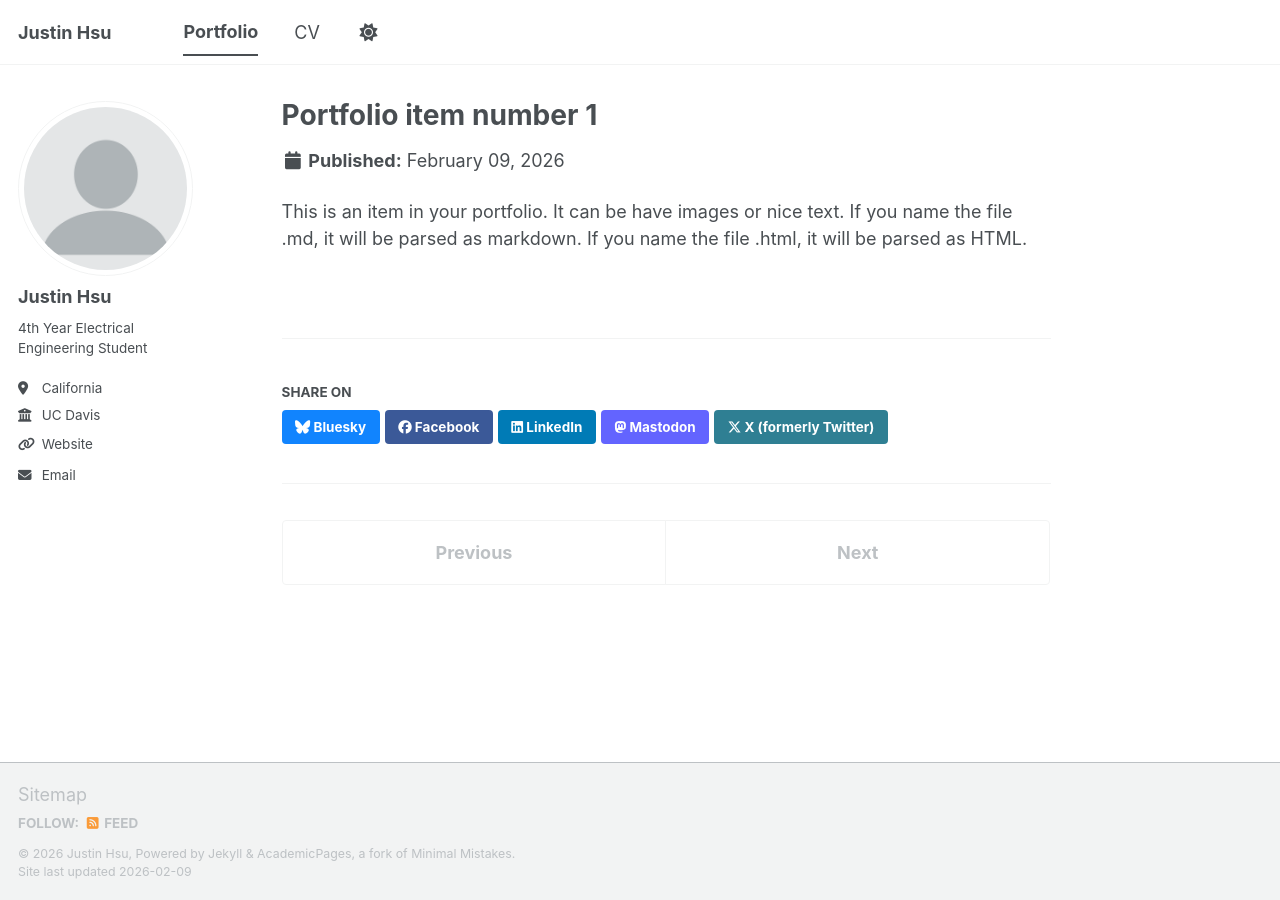
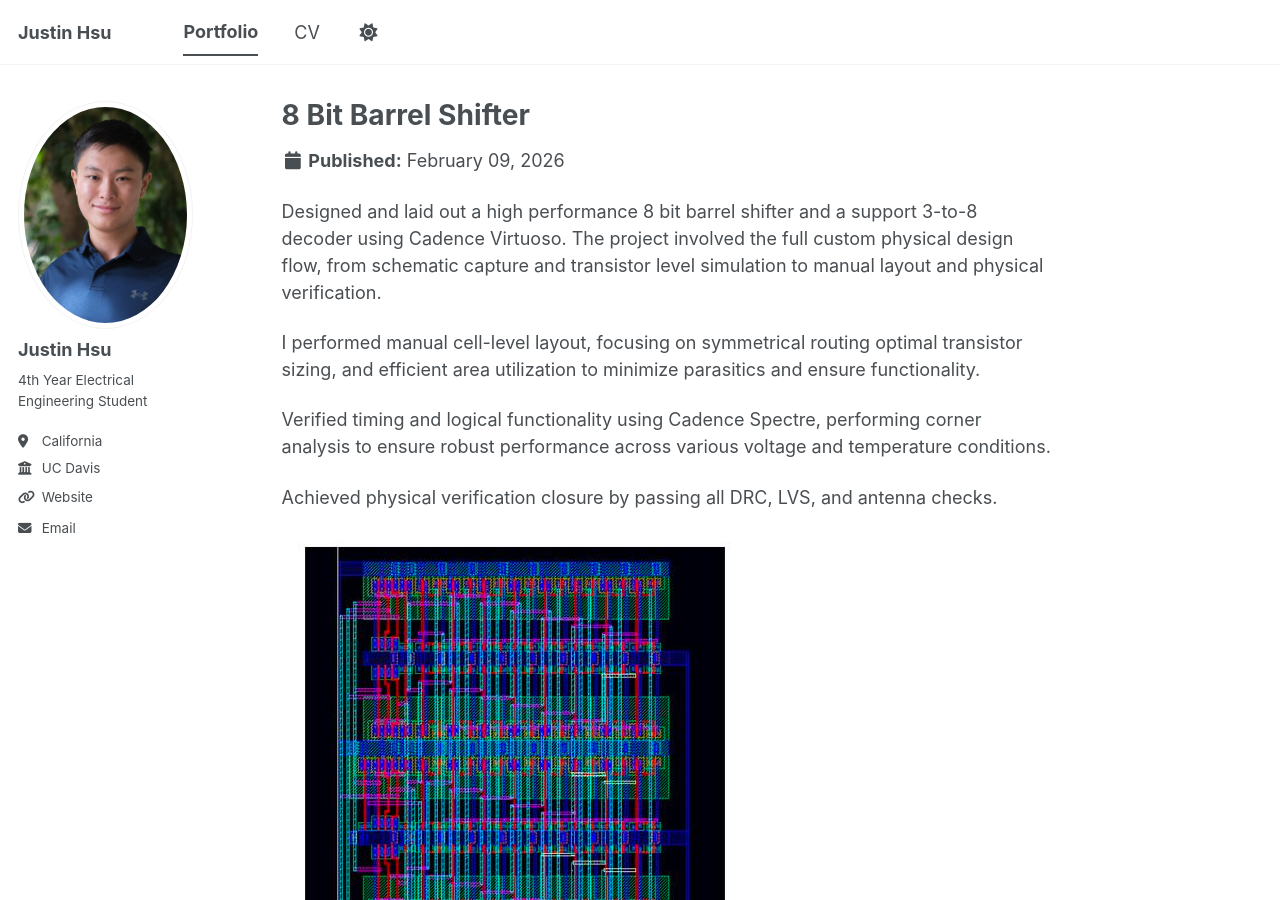
Before and after one commit to JustinHsu1129/jhsu1129.github.io, a Jekyll site: the page built from _portfolio/portfolio-1.md, in a window 1280 px wide and 900 px high. Built offline with Jekyll 4.4.1, drawn with Linux system fonts in a browser that asks for light colours; a script bundle is joined from its source files by our own code; library files that are not in the unit come from our copies.

Commit message:
portfolio 1

```diff
--- a/_config.yml
+++ b/_config.yml
@@ -23,7 +23,7 @@ repository               : "https://github.com/JustinHsu1129/jhsu1129.github.io"
 #               Additional customization can be done by editing /_includes/author-profile.html
 author:
   # Biographic information
-  avatar           : "profile.png"
+  avatar           : "headshot.jpg"
   name             : "Justin Hsu"
   pronouns         : # example: "she/her"
   bio              : "4th Year Electrical Engineering Student"
--- a/_portfolio/portfolio-1.md
+++ b/_portfolio/portfolio-1.md
@@ -1,7 +1,23 @@
 ---
-title: "Portfolio item number 1"
-excerpt: "Short description of portfolio item number 1<br/><img src='/images/500x300.png'>"
+title: "8 Bit Barrel Shifter"
+excerpt: "Implemented an 8 bit barrel shifter using Cadence Virtuoso<br/><img src='/images/8 bit barrel shifter.jpg'>"
 collection: portfolio
 ---
 
-This is an item in your portfolio. It can be have images or nice text. If you name the file .md, it will be parsed as markdown. If you name the file .html, it will be parsed as HTML.
+Designed and laid out a high performance 8 bit barrel shifter and a support 3-to-8 decoder using Cadence Virtuoso. The project involved the full custom physical design flow, from schematic capture and transistor level simulation to manual layout and physical verification.
+
+I performed manual cell-level layout, focusing on symmetrical routing optimal transistor sizing, and efficient area utilization to minimize parasitics and ensure functionality.
+
+Verified timing and logical functionality using Cadence Spectre, performing corner analysis to ensure robust performance across various voltage and temperature conditions.
+
+Achieved physical verification closure by passing all DRC, LVS, and antenna checks.
+
+![8 Bit Barrel Shifter Result](/images/8%20bit%20barrel%20shifter.jpg)
+
+![8 Bit Barrel Shifter Waveform](/images/8%20bit%20barrel%20shifter%20waveform.jpg)
+
+![8 Bit Barrel Shifter Schematic](/images/8%20bit%20barrel%20shifter%20circuit.jpg)
+
+![3-To-8 Decoder Layout](/images/3-8%20decoder%20layout.jpg)
+
+![3-To-8 DecoderWaveform](/images/decoder%20waveform.jpg)
```
Also changed, not shown: images/3-8 decoder layout.jpg (added), images/8 bit barrel shifter circuit.jpg (added), images/8 bit barrel shifter waveform.jpg (added), images/8 bit barrel shifter.jpg (added), images/decoder waveform.jpg (added), images/headshot.jpg (added).
